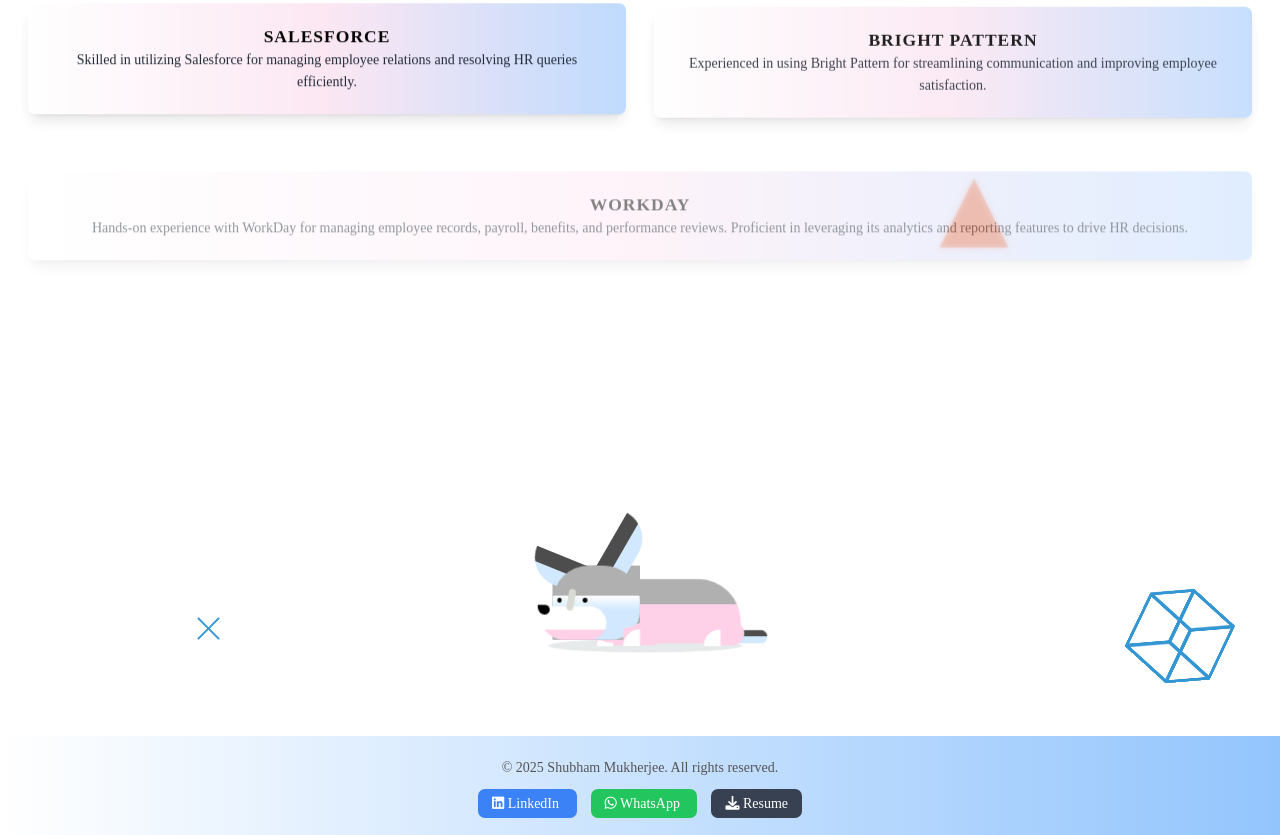
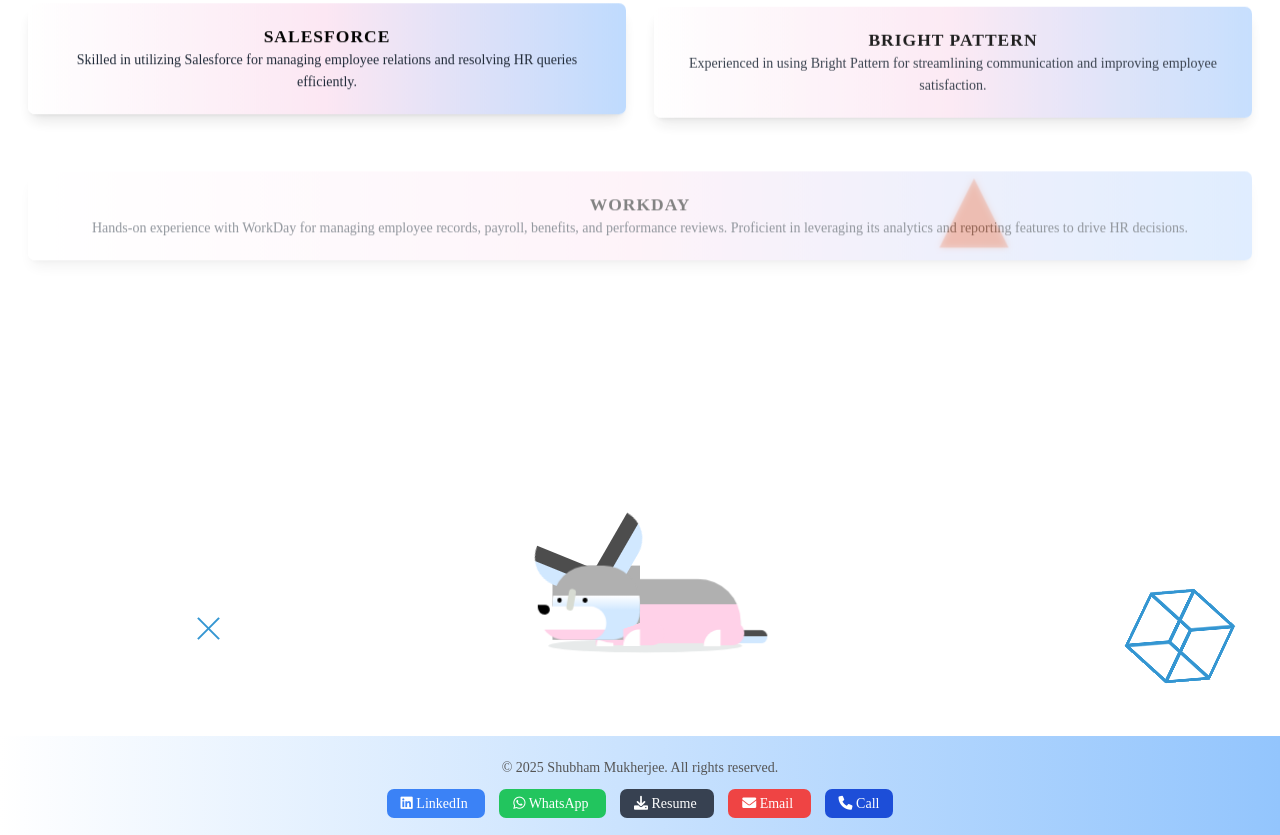
Before and after one commit to sid490/Portfolio, a plain HTML site: page index.html in a window 1280 px wide. Shown: the part 2416-3251 px from the top of the page. Drawn offline with nearby package versions, Linux system fonts and the light colour scheme; a web font is replaced by a local one.

Commit message:
Update index.html

```diff
--- a/index.html
+++ b/index.html
@@ -2011,6 +2011,16 @@
       <a href="resume.pdf" download class="px-4 py-2 bg-gray-700 text-white rounded-lg mx-2 hover:bg-gray-800">
         <i class="fas fa-download"></i> Resume
       </a>
+      <!-- Email Button -->
+      <a href="mailto:shubhammukherjee490@gmail.com"
+        class="px-4 py-2 bg-red-500 text-white rounded-lg mx-2 hover:bg-red-600">
+        <i class="fas fa-envelope"></i> Email
+      </a>
+      <!-- Phone Button -->
+      <a href="tel:+919958893975"
+        class="px-4 py-2 bg-blue-700 text-white rounded-lg mx-2 hover:bg-blue-800">
+        <i class="fas fa-phone"></i> Call
+      </a>
     </div>
   </footer>
 
```
